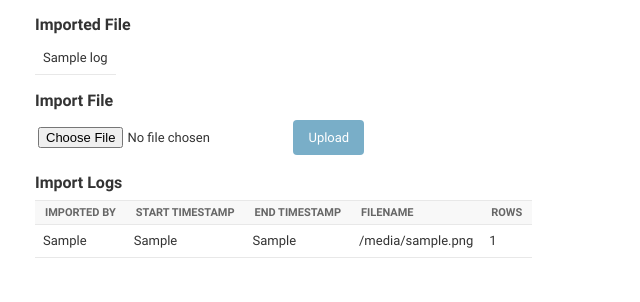
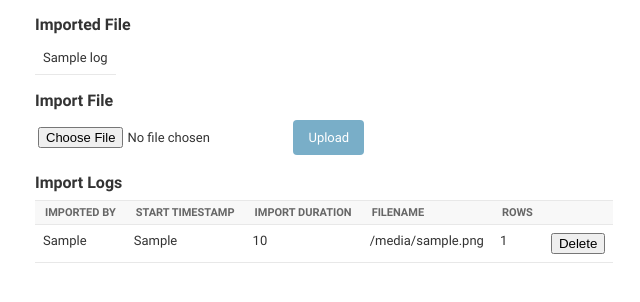
Before and after one commit to grendelshmoo/C4D, a Django app: template C4D/templates/import_file.html in a window 1280 px wide. Shown: the part 136-438 px from the top of the page, without its empty margins (5-645 px from the left). Run offline with Django 3.2, Linux system fonts and the light colour scheme; the template is opened without the code that fills it: most values are stand-ins (such as "Sample title", 1, 10 or a date in 2020); data that the repository does not hold is empty.

Commit message:
Format import duration time & add delete button

```diff
--- a/C4D/templates/import_file.html
+++ b/C4D/templates/import_file.html
@@ -29,13 +29,16 @@
 				Start Timestamp
 			</th>
 			<th>
-				End Timestamp
+				Import Duration
 			</th>
 			<th>
 				Filename
 			</th>
 			<th>
 				rows
+			</th>
+			<th>
+
 			</th>
 		</thead>
 		{% for log in import_logs %}
@@ -47,7 +50,7 @@
 				{{ log.start_ts}}
 			</td>
 			<td>
-				{{ log.end_ts}}
+				{{ log.duration }}
 			</td>
 			<td>
 				{{ log.file_name}}
@@ -55,6 +58,9 @@
 			<td>
 				{{ log.rawlandrecord_set.count }}
 			</td>
+			<td>
+				<button type='submit' value='{{ log.id }}'>Delete</button>
+			</td>
 		</tr>
 		{% endfor %}
 	</table>
```
Also changed, not shown: C4D/views.py (+13 -2 lines).
